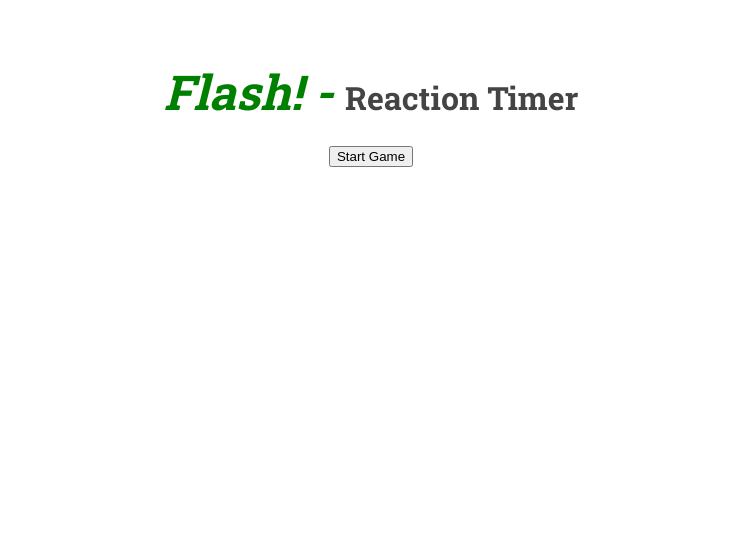
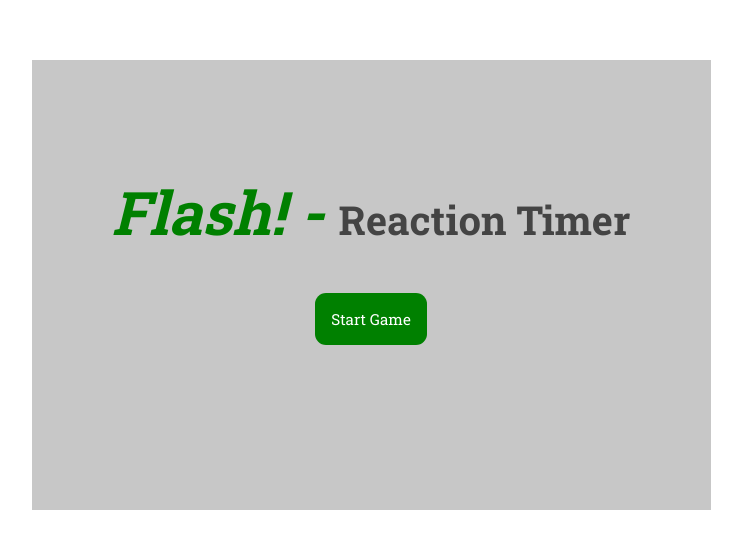
Before and after one commit to AustinThornley/flash-reaction-timer, a Vue app: page / in a window 1280 px wide. Shown: the top 548 px of the page, without its empty margins (269-1011 px from the left). Built offline with nearby package versions, Linux system fonts and the light colour scheme.

Commit message:
Styled app fix #2

```diff
--- a/src/App.vue
+++ b/src/App.vue
@@ -1,9 +1,12 @@
 <template>
-	<h1><span class="flash">Flash! - </span> Reaction Timer</h1>
-	<button @click="init" :disabled="isPlaying">Start Game</button>
-	<Area v-if="isPlaying" :delay="delay" @stop="stopGame"/>
-	<!-- To-Do: convert score from ms to seconds -->
-	<Stats v-if="gameEnded" :score="score"></Stats>
+	<div class="game">
+			<h1 v-show="!isPlaying"><span class="flash">Flash! - </span> Reaction Timer</h1>
+			<button @click="init" v-if="!isPlaying && !gameEnded">Start Game</button>
+			<button @click="restart" v-if="!isPlaying && gameEnded">Restart Game</button>
+			<Area v-if="isPlaying" :delay="delay" @stop="stop"/>
+			<!-- To-Do: convert score from ms to seconds -->
+			<Stats v-if="gameEnded" :score="score"></Stats>
+	</div>
 </template>
 
 <script>
@@ -26,10 +29,13 @@ export default {
 			this.delay = 2000 + Math.random() * 5000;
 			this.isPlaying = true;
 		},
-		stopGame(reactionTime) {
+		stop(reactionTime) {
 			this.score = reactionTime;
 			this.isPlaying = false;
 			this.gameEnded = true;
+		},
+		restart() {
+			location.reload();
 		}
 	},
 	mounted() {
@@ -48,10 +54,45 @@ export default {
   text-align: center;
   color: #444;
   margin-top: 60px;
+	display: flex;
+	justify-content: center;
+}
+.game {
+	background: rgb(199, 199, 199);
+	display: flex;
+	flex-direction: column;
+	justify-content: center;
+	align-items: center;
+	min-height: 450px;
+	min-width: 679px;
+}
+h1 {
+	font-size: 2.5rem;
+	padding: 0 5rem 1rem 5rem;
 }
 .flash {
 	color: green;
 	font-style: italic;
 	font-size: 150%;
 }
+button {
+	font-family: inherit;
+	font-size: .95rem;
+	background: green;
+	color: white;
+	border: none;
+	border-radius: 11px;
+	padding: 1rem;
+	cursor: pointer;
+	transition: 0.4s all;
+	overflow: hidden;
+	max-width: 25%;
+	margin: 0 auto;
+	margin-bottom: 5rem;
+}
+button:hover {
+	transform: translateY(-3px);
+	transition: 0.4s all;
+	background: #007300;
+}
 </style>
--- a/src/components/Area.vue
+++ b/src/components/Area.vue
@@ -43,5 +43,11 @@ export default {
 	text-align: center;
 	padding: 100px 0;
 	margin: 40px auto;
+	transition: 0.4s all;
+	cursor: pointer;
+}
+.area:hover {
+	transition: 0.4s all;
+	background: #007300;
 }
 </style>
```
